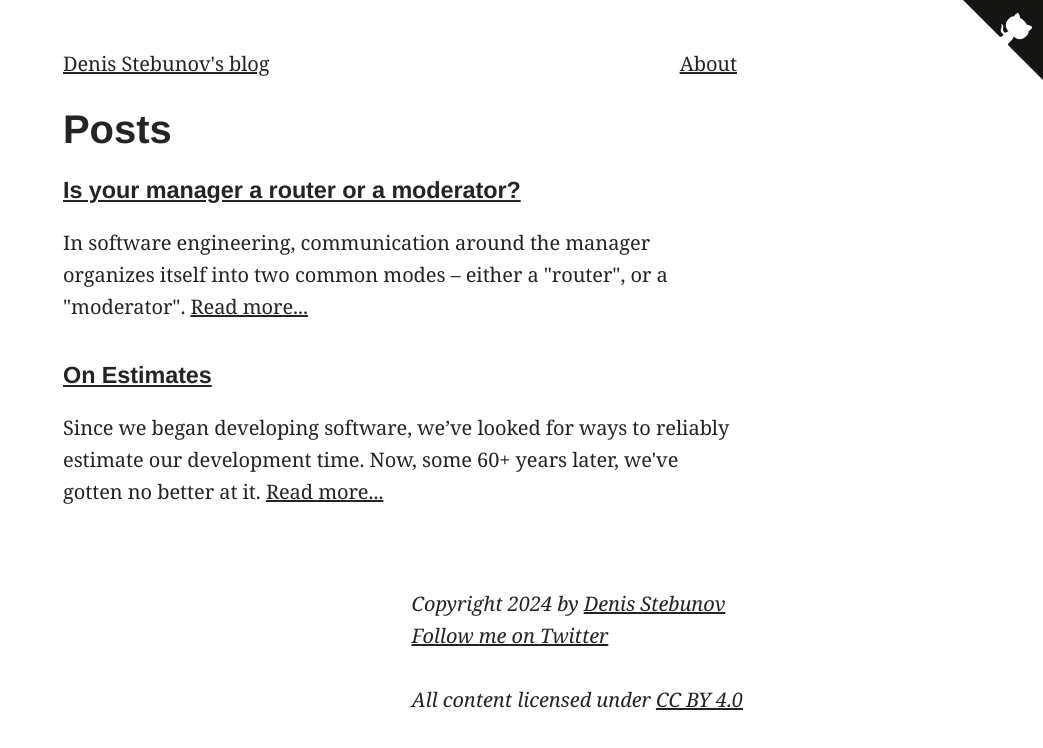
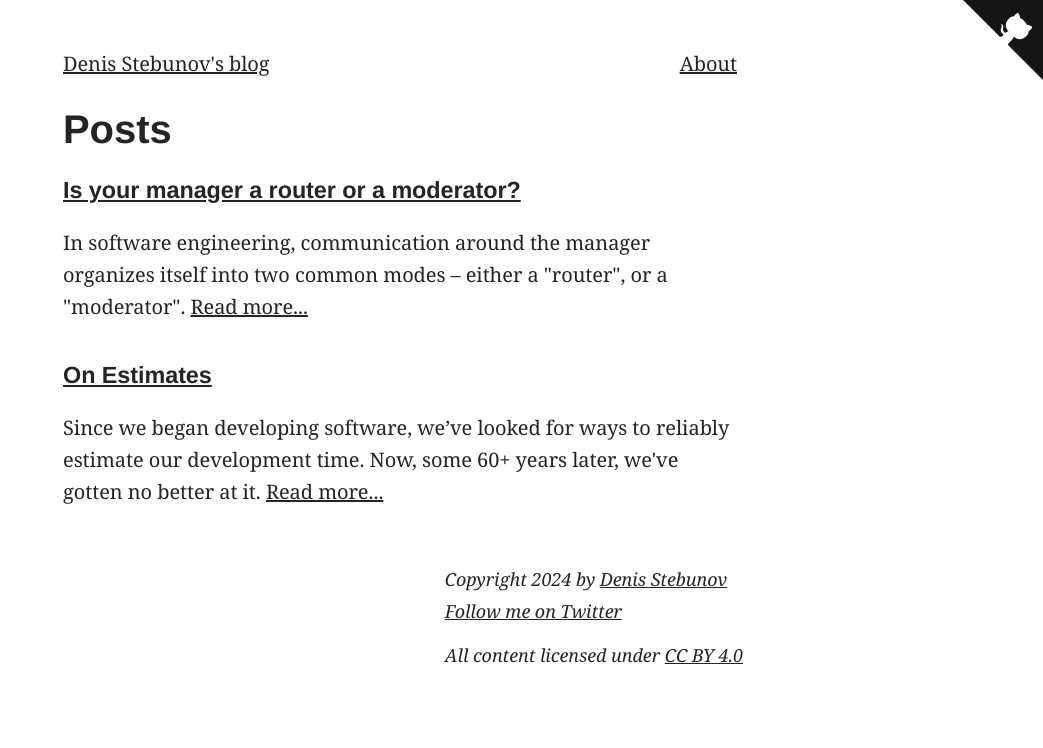
Before and after one commit to stebunovd/blog, a Gatsby site: page / in a window 1280 px wide. Shown: the whole page, without its empty margins (237-1280 px from the left). Built offline with nearby package versions, Linux system fonts and the light colour scheme; Gatsby itself is replaced by a stand-in of ours; some packages are replaced by stand-ins of ours.

Commit message:
improved footer look (thanks to Roman)

```diff
--- a/src/layout/GenericLayout.jsx
+++ b/src/layout/GenericLayout.jsx
@@ -66,13 +66,13 @@ export default function GenericLayout({ children }) {
         <a href="https://twitter.com/dstebunov">
           Follow me on Twitter
         </a>
-        <br />
-        <br />
-        All content licensed under
-        {' '}
-        <a href="https://creativecommons.org/licenses/by/4.0/">
-          CC BY 4.0
-        </a>
+        <div style={{ marginTop: '0.7em' }}>
+          All content licensed under
+          {' '}
+          <a href="https://creativecommons.org/licenses/by/4.0/">
+            CC BY 4.0
+          </a>
+        </div>
       </footer>
     </>
   );
--- a/src/layout/typography.css
+++ b/src/layout/typography.css
@@ -47,6 +47,7 @@ li {
 
 .footer {
   float: right;
+  font-size: 0.9em;
   font-style: italic;
-  margin: 40px 0;
+  margin: 15px 0 40px;
 }
```
